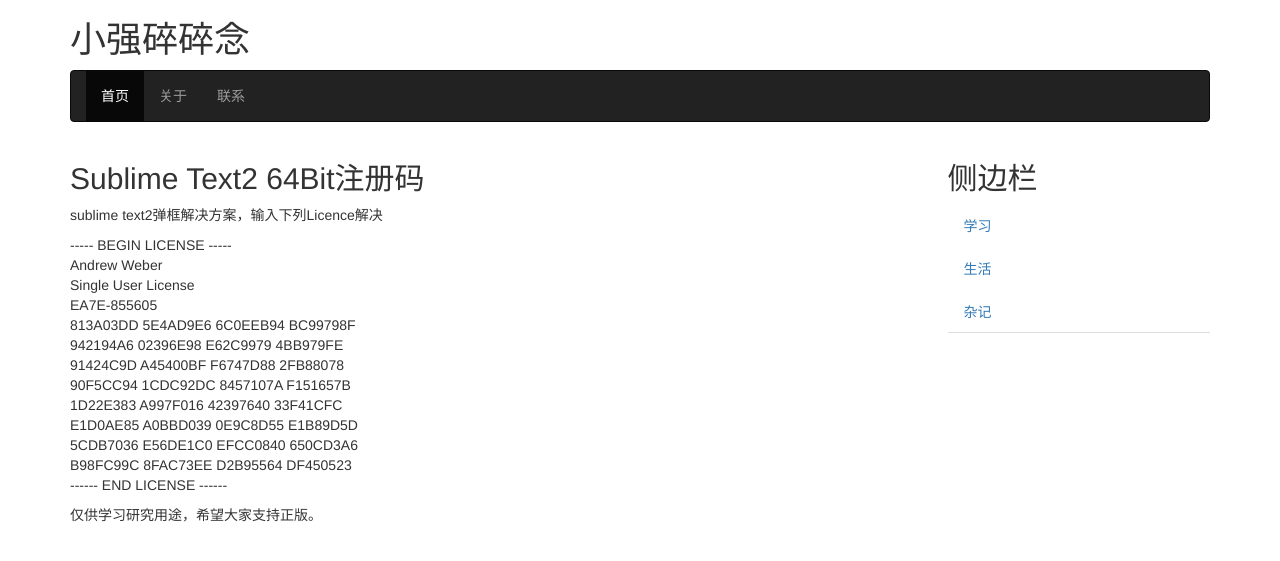
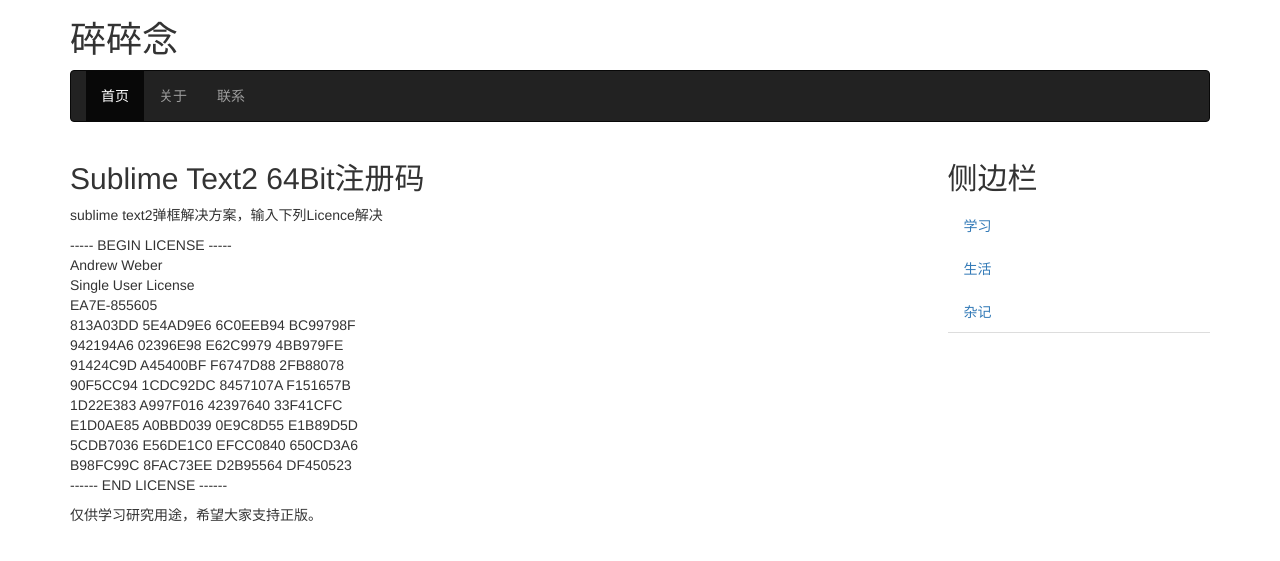
Before and after one commit to pq27120/blog, a Jekyll site: the page built from _posts/2013-10-29-sublime_licence.html, in a window 1280 px wide. Shown: the top 561 px of the page. Built offline with Jekyll 4.4.1, drawn with Linux system fonts in a browser that asks for light colours; nearby versions of some CDN libraries; comment, search, counter and statistics services are not loaded.

Commit message:
标题修改

```diff
--- a/_layouts/bootstrap_layout.html
+++ b/_layouts/bootstrap_layout.html
@@ -17,7 +17,7 @@
 </head>
 <body>
 	<div class="container">
-		<h1>小强碎碎念</h1>
+		<h1>碎碎念</h1>
 		<nav class="navbar navbar-inverse" role="navigation">
 			<div class="collapse navbar-collapse">
 				<ul class="nav navbar-nav">
```
